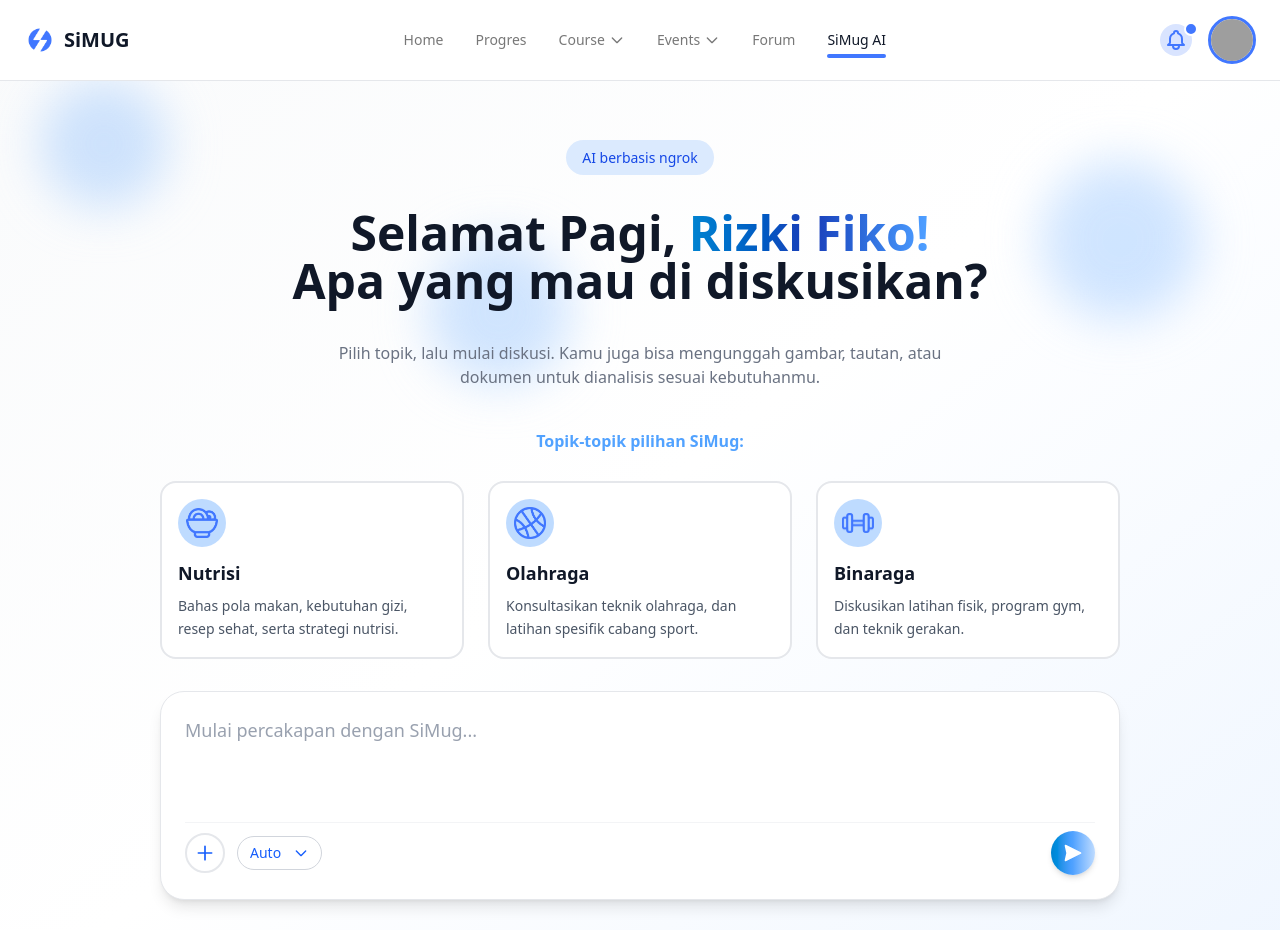
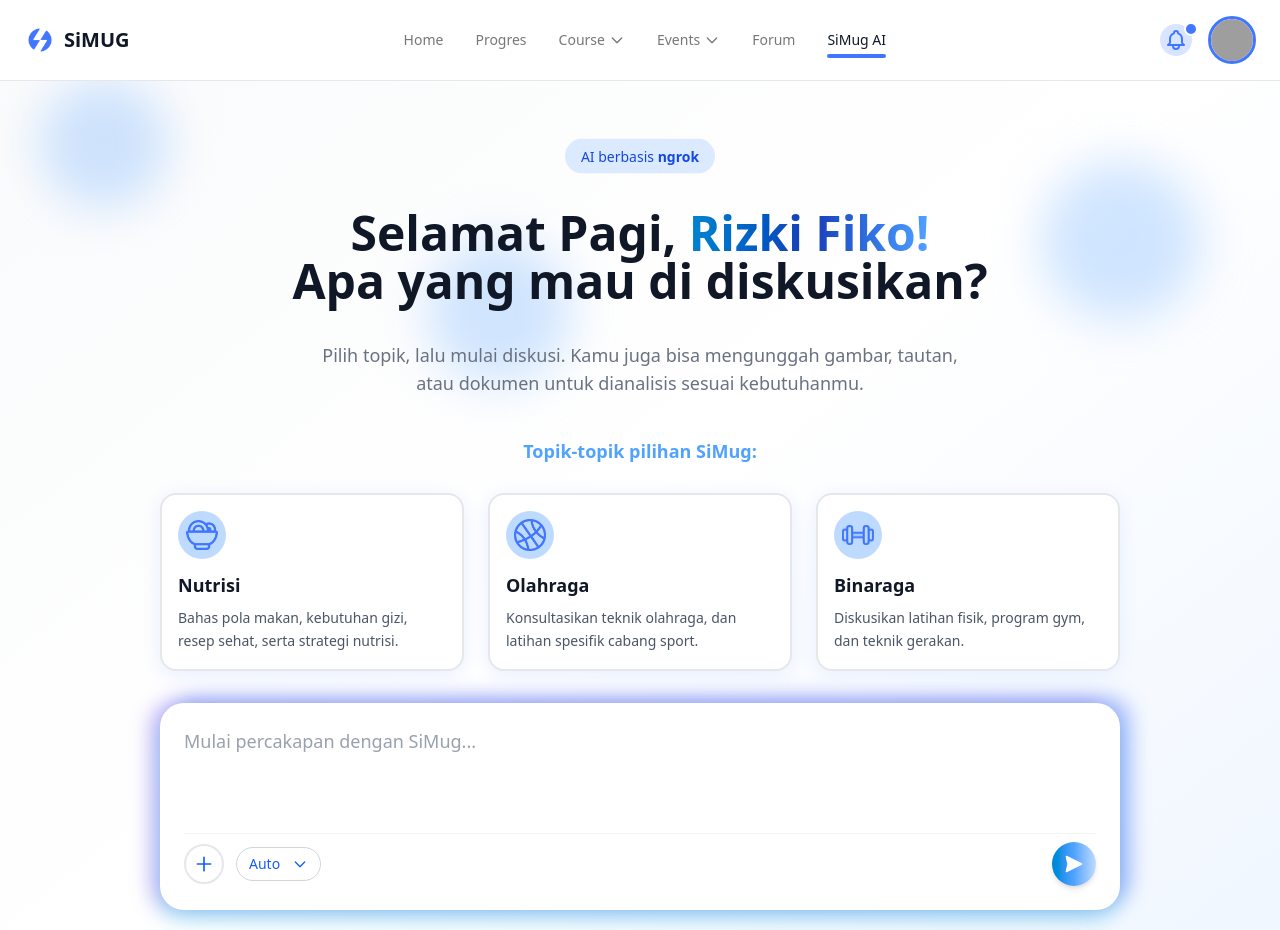
Before and after one commit to iqbalbayuaji/SiMug, a React (Vite) app: page /chatbot in a window 1280 px wide. Shown: the top 930 px of the page. Built offline with nearby package versions, Linux system fonts and the light colour scheme; grey boxes are pictures that could not be loaded.

Commit message:
updatechat

```diff
--- a/src/App.jsx
+++ b/src/App.jsx
@@ -3,7 +3,7 @@ import LandingPage from './pages/LandingPage'
 import LoginPage from './pages/auth/LoginPage'
 import RegisterPage from './pages/auth/RegisterPage'
 import HomePage from './pages/HomePage'
-import ChatbotPage from './pages/ChatbotPage'
+import ChatbotPage from './pages/chatbot/ChatbotPage'
 
 function App() {
   return (
--- a/src/components/chatbot/ChatHeader.jsx
+++ b/src/components/chatbot/ChatHeader.jsx
@@ -1,9 +1,9 @@
 export default function ChatHeader({ userName = "Rizki Fiko" }) {
     return (
         <div className="text-center lg:mb-10 mb-6 relative z-10 animate-fadeIn">
-            <div className="inline-block mb-10">
+            <div className="inline-block mb-10 animate-float">
                 <span className="px-4 py-2 bg-blue-100 text-blue-700 rounded-full text-sm font-medium animate-slideDown">
-                    AI berbasis ngrok
+                    AI berbasis <span className="font-bold">ngrok</span>
                 </span>
             </div>
 
@@ -14,7 +14,7 @@ export default function ChatHeader({ userName = "Rizki Fiko" }) {
             </h1>
 
 
-            <p className="text-base font-normal sm:text-base text-gray-500 max-w-2xl mx-auto animate-slideUp animation-delay-400">
+            <p className="text-lg font-normal sm:text-lg text-gray-500 max-w-2xl mx-auto animate-slideUp animation-delay-400">
                 Pilih topik, lalu mulai diskusi. Kamu juga bisa mengunggah gambar,
                 tautan, atau dokumen untuk dianalisis sesuai kebutuhanmu.
             </p>
--- a/src/components/chatbot/ChatInput.jsx
+++ b/src/components/chatbot/ChatInput.jsx
@@ -1,7 +1,41 @@
 export default function ChatInput({ message, setMessage, inputMode, setInputMode }) {
     return (
         <div className="max-w-screen max-h-[80px] lg:max-h-screen animate-slideUp animation-delay-1200">
-            <div className="bg-white rounded-3xl shadow-lg border border-gray-200 p-4 sm:p-6 transform transition-all duration-300 hover:shadow-xl">
+            {/* Chat container with animated shadow */}
+            <div
+                className="chat-shadow-container bg-white rounded-3xl p-4 sm:p-6 transform transition-all duration-300"
+            >
+                <style>{`
+                    @keyframes movingShadow {
+                        0% {
+                            box-shadow:
+                                -12px -8px 20px rgba(61, 107, 245, 0.4),
+                                12px 0px 20px rgba(82, 210, 232, 0.4),
+                                0px 12px 20px rgba(134, 86, 237, 0.4);
+                        }
+                        33% {
+                            box-shadow:
+                                12px -8px 20px rgba(61, 107, 245, 0.4),
+                                0px 12px 20px rgba(82, 210, 232, 0.4),
+                                -12px 0px 20px rgba(134, 86, 237, 0.4);
+                        }
+                        66% {
+                            box-shadow:
+                                0px 12px 20px rgba(61, 107, 245, 0.4),
+                                -12px 0px 20px rgba(82, 210, 232, 0.4),
+                                12px -8px 20px rgba(134, 86, 237, 0.4);
+                        }
+                        100% {
+                            box-shadow:
+                                -12px -8px 20px rgba(61, 107, 245, 0.4),
+                                12px 0px 20px rgba(82, 210, 232, 0.4),
+                                0px 12px 20px rgba(134, 86, 237, 0.4);
+                        }
+                    }
+                    .chat-shadow-container {
+                        animation: movingShadow 4s ease-in-out infinite;
+                    }
+                `}</style>
                 <div className="flex flex-col space-y-4">
                     {/* Input Area */}
                     <div className="flex-1">
--- a/src/components/chatbot/TopicCard.jsx
+++ b/src/components/chatbot/TopicCard.jsx
@@ -4,7 +4,10 @@ export default function TopicCard({ topic, isSelected, onClick, index }) {
             onClick={() => onClick(topic.id)}
             className={`group rounded-xl sm:rounded-2xl p-3 sm:p-4 cursor-pointer transform transition-all duration-300 ease-out hover:scale-98 hover:shadow-xl border-2 animate-slideUp
                 ${isSelected ? 'bg-blue-500 border-blue-500 shadow-lg' : 'bg-white border-gray-200'}`}
-            style={{ animationDelay: `${200 + index * 150}ms` }}
+            style={{
+                animationDelay: `${200 + index * 150}ms`,
+                boxShadow: '0 4px 20px 0 #E7EEFF'
+            }}
         >
             <div className={`w-10 h-10 sm:w-12 sm:h-12 rounded-full flex items-center justify-center mb-2 sm:mb-3 transform transition-transform duration-300 group-hover:rotate-12 ${isSelected ? 'bg-white border-blue-500 shadow-lg' : 'bg-blue-200 border-gray-200'}`}>
                 {typeof topic.icon === 'string' && topic.icon.endsWith('.png') ? (
--- a/src/components/chatbot/TopicSelector.jsx
+++ b/src/components/chatbot/TopicSelector.jsx
@@ -3,7 +3,7 @@ import TopicCard from './TopicCard';
 export default function TopicSelector({ topics, selectedTopic, onTopicClick }) {
     return (
         <div className="mb-8">
-            <h2 className="text-center text-blue-400 font-semibold mb-7 animate-fadeIn animation-delay-600">
+            <h2 className="text-center text-lg text-blue-400 font-semibold mb-7 animate-fadeIn animation-delay-600">
                 Topik-topik pilihan SiMug:
             </h2>
 
--- a/src/components/home/HeroSection.jsx
+++ b/src/components/home/HeroSection.jsx
@@ -23,7 +23,7 @@ export default function HeroSection({ userName = "Rizki Fiko" }) {
             <p className="text-gray-600 text-sm mb-4">{currentDate}</p>
 
             <h1 className="text-4xl md:text-5xl font-bold text-gray-900 mb-4">
-              Hi, {userName}!
+              Hi, <span className="text-[#4177FF]">{userName}!</span>
               <br />
               Hari ini mau belajar apa?
             </h1>
--- a/src/index.css
+++ b/src/index.css
@@ -28,3 +28,16 @@ body {
 .animate-fade-in-down {
   animation: fade-in-down 0.3s ease-out;
 }
+
+@keyframes float {
+  0%, 100% {
+    transform: translateY(0);
+  }
+  50% {
+    transform: translateY(-10px);
+  }
+}
+
+.animate-float {
+  animation: float 3s ease-in-out infinite;
+}
```
Also changed, not shown: src/pages/chatbot/ChatbotPage.jsx (renamed from src/pages/ChatbotPage.jsx, +5 -5 lines).
